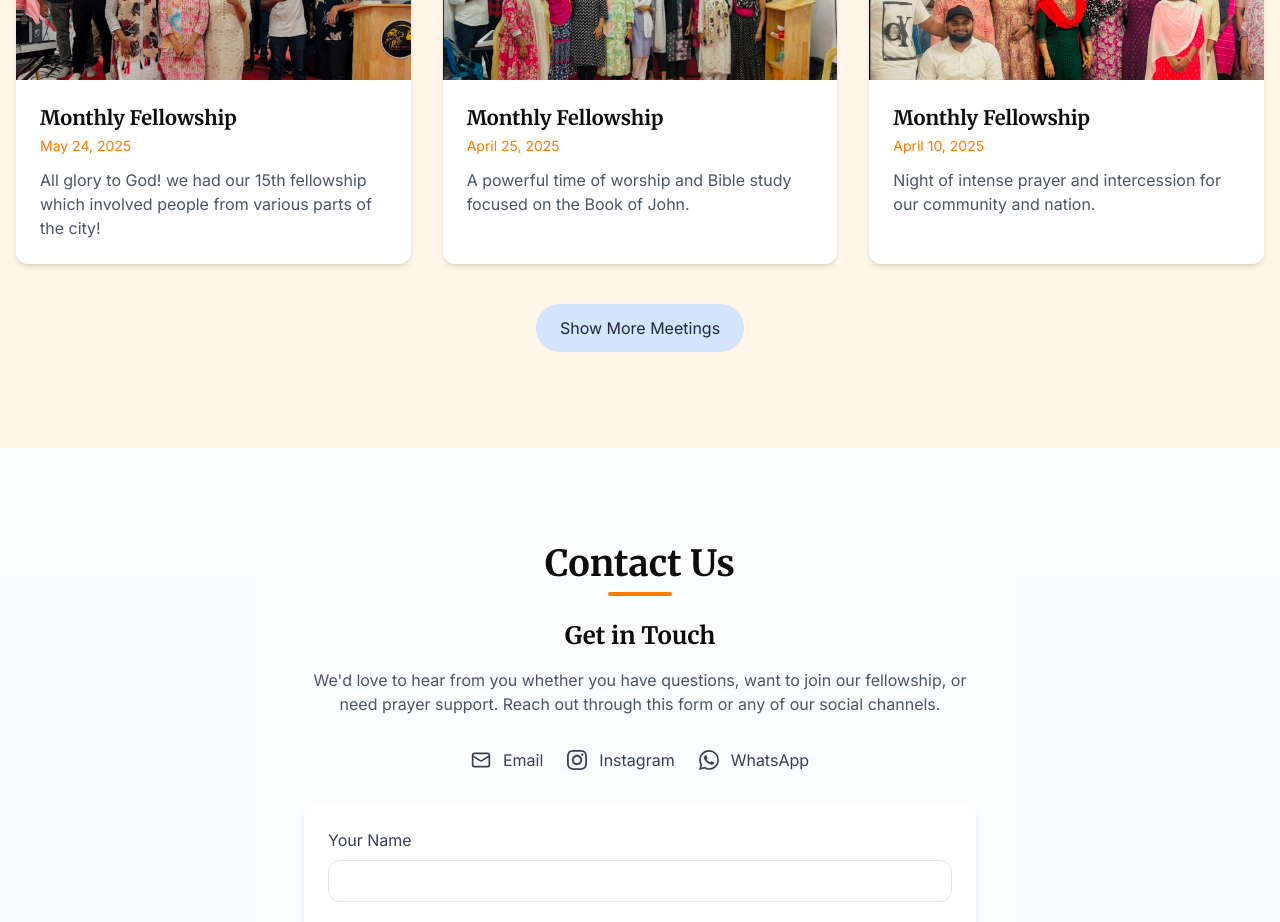
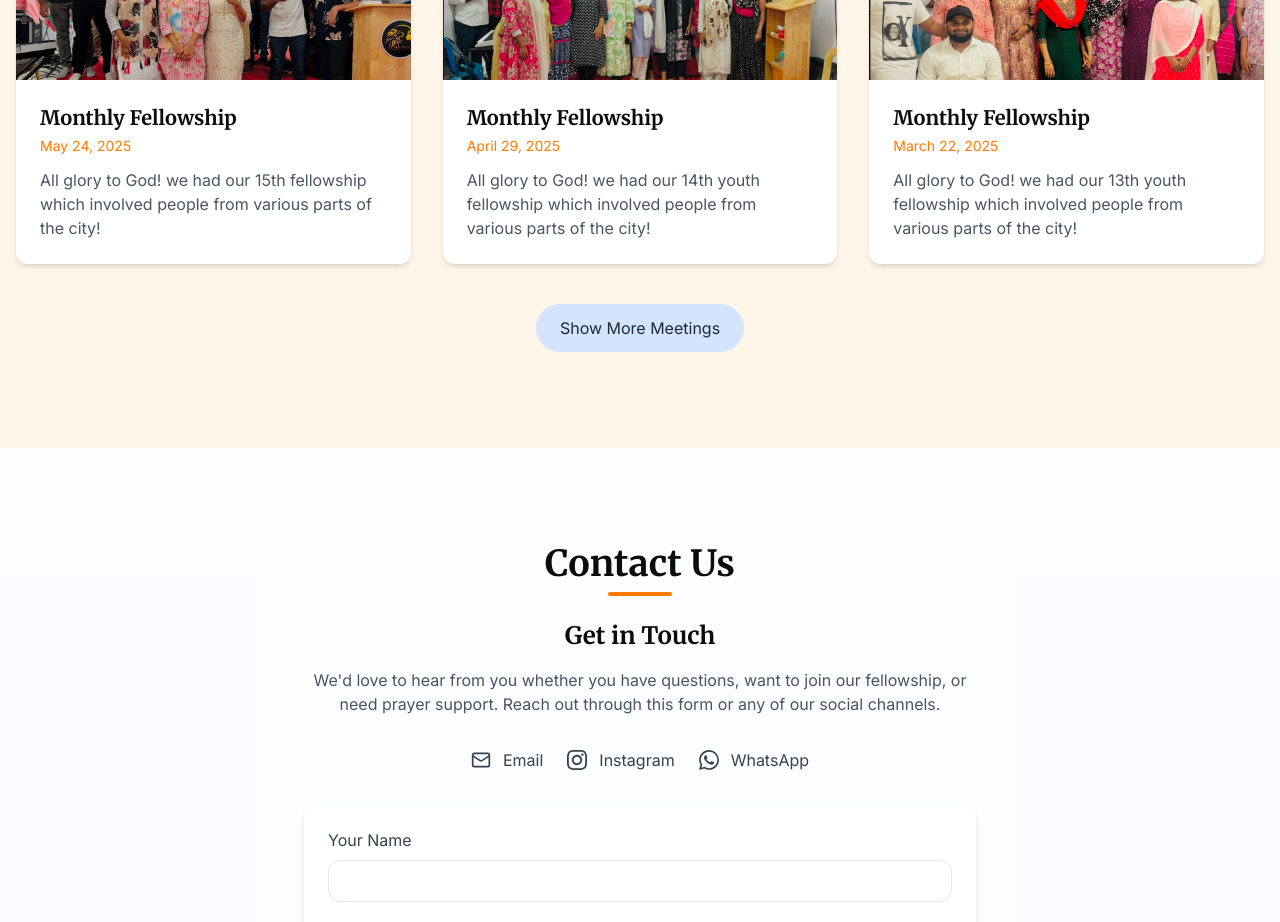
Before and after one commit to Douglas0207/Chosen-Few, a React (Vite) app: page / in a window 1280 px wide. Shown: the part 3240-4162 px from the top of the page. Built offline with nearby package versions, Linux system fonts and the light colour scheme; no server answers.

Commit message:
feat: updated UI

```diff
--- a/src/components/Meetings.jsx
+++ b/src/components/Meetings.jsx
@@ -27,78 +27,78 @@ const Meetings = () => {
     {
       id: 1,
       title: "Monthly Fellowship",
-      date: "April 25, 2025",
-      description: "A powerful time of worship and Bible study focused on the Book of John.",
+      date: "April 29, 2025",
+      description: "All glory to God! we had our 14th youth fellowship which involved people from various parts of the city!",
       image: pic10
     },
     {
       id: 2,
       title: "Monthly Fellowship",
-      date: "April 10, 2025",
-      description: "Night of intense prayer and intercession for our community and nation.",
+      date: "March 22, 2025",
+      description: "All glory to God! we had our 13th youth fellowship which involved people from various parts of the city!",
       image: pic9
     },
     {
       id: 3,
       title: "Monthly Fellowship",
-      date: "March 28, 2025",
-      description: "Special worship night with live music and testimonies from members.",
+      date: "February 22, 2025",
+      description: "All glory to God! we had our 1st year Anniversary for our CHOSEN FEW FELLOWSHIP which involved people from various parts of the city!",
       image: pic8
     },
     {
       id: 4,
       title: "Monthly Fellowship",
-      date: "March 15, 2025",
-      description: "Deep dive into the Book of Romans and its application in our daily lives.",
+      date: "January 24, 2025",
+      description: "All glory to God! we had our Eleventh youth fellowship which involved people from various parts of the city!",
       image: pic7
     },
     {
       id: 5,
       title: "Monthly Fellowship",
-      date: "February 28, 2025",
-      description: "Serving our local community through various charitable activities.",
+      date: "November 14, 2024",
+      description: "All glory to God! we had our 5th youth fellowship which involved people from various parts of the city!",
       image: pic5
     },
     {
       id: 6,
       title: "Monthly Fellowship",
-      date: "February 10, 2025",
-      description: "Annual youth conference with guest speakers and workshops.",
+      date: "October 25, 2024",
+      description: "All glory to God! we had our 4th youth fellowship which involved people from various parts of the city!",
       image: pic4
     },
     {
       id: 7,
       title: "Monthly Fellowship",
-      date: "February 10, 2025",
-      description: "Annual youth conference with guest speakers and workshops.",
+      date: "September 21, 2024",
+      description: "All glory to God! we had our 3rd youth fellowship which involved people from various parts of the city!",
       image: pic3
     },
     {
       id: 8,
       title: "Monthly Fellowship",
-      date: "February 10, 2025",
-      description: "Annual youth conference with guest speakers and workshops.",
+      date: "August 16, 2024",
+      description: "All glory to God! we had our 2nd youth fellowship which involved people from various parts of the city!",
       image: pic2
     },
     {
       id: 9,
       title: "Praise and Worship",
-      date: "February 10, 2025",
-      description: "Annual youth conference with guest speakers and workshops.",
+      date: "August 7, 2024",
+      description: "We had an amazing time today worshipping the Lord as a band. Very glad to have Jachin on board.",
       image: pic6
     },
     {
       id: 10,
       title: "Monthly Fellowship",
-      date: "February 10, 2025",
-      description: "Annual youth conference with guest speakers and workshops.",
+      date: "July 26, 2024",
+      description: "All glory to God! we had our 1st youth fellowship which involved people from various parts of the city!",
       image: pic1
     },
     {
       id: 11,
       title: "Chosen Few Core Team",
-      date: "February 10, 2025",
-      description: "Annual youth conference with guest speakers and workshops.",
+      date: "July 25, 2024",
+      description: "Officially presenting, The Chosen Few's Core Team.",
       image: pic0
     }
   ];
```
